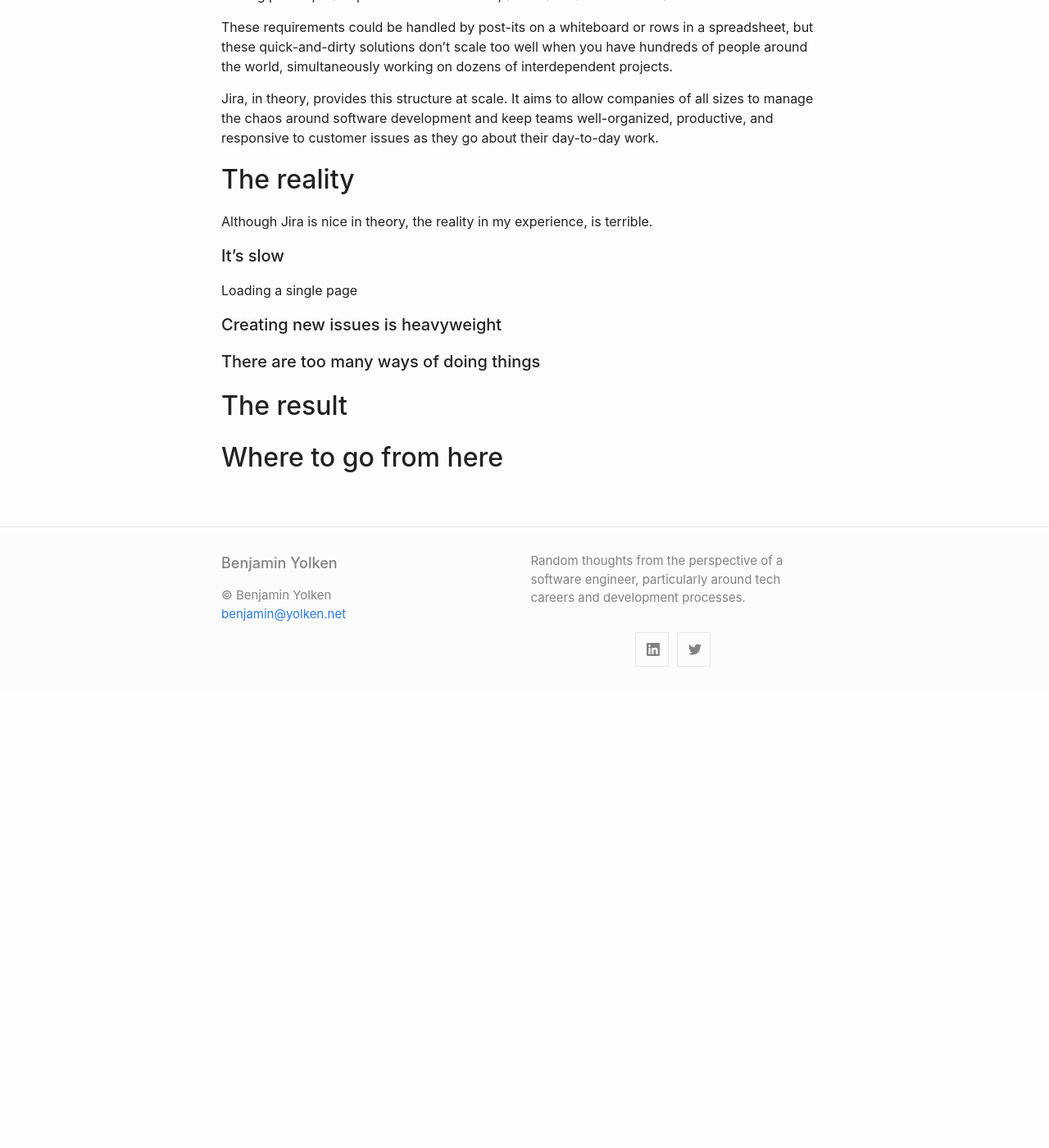
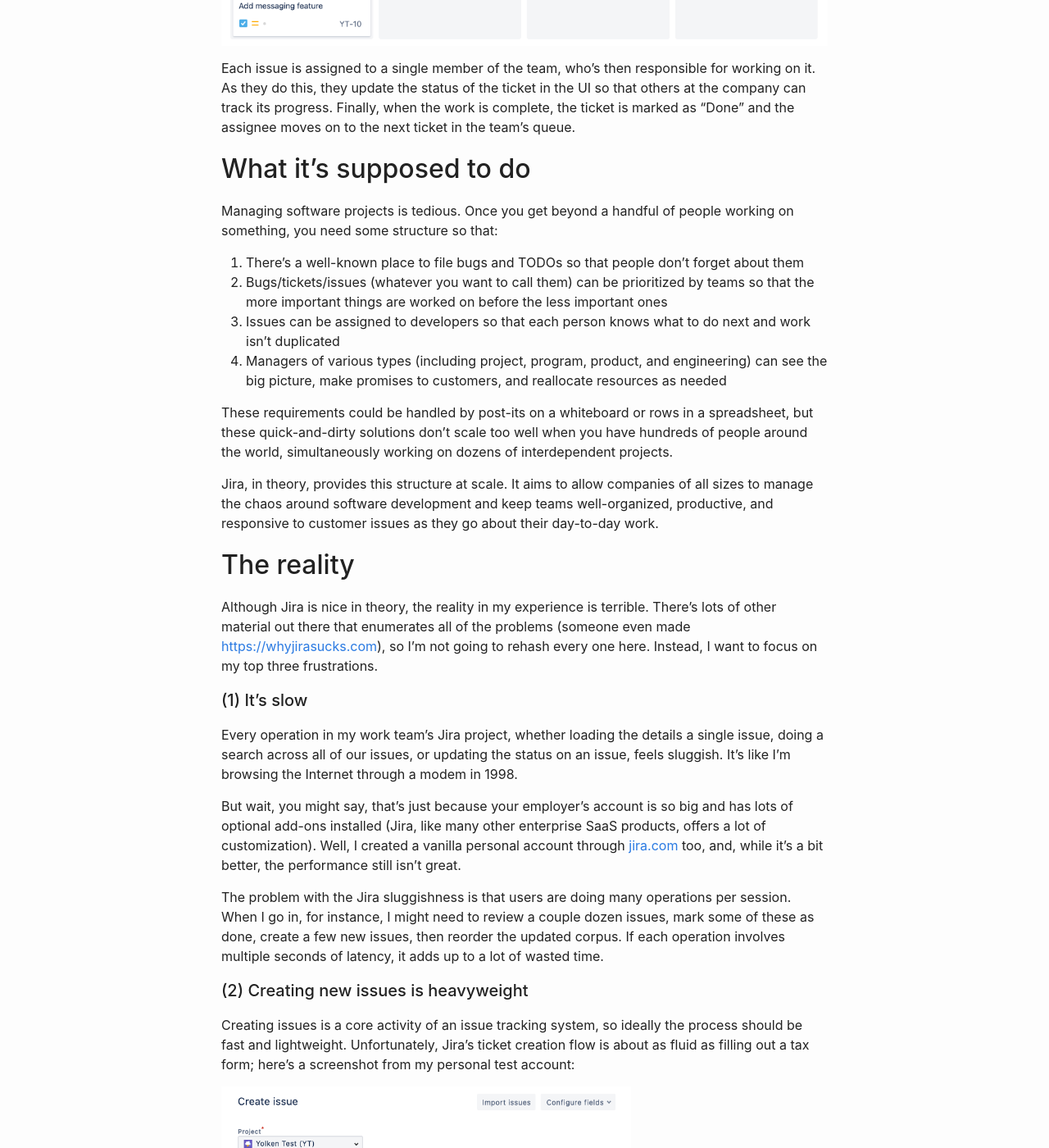
Before and after one commit to yolken/yolken-blog, a Jekyll site: the page built from site/_posts/2021-09-04-jira-makes-me-want-to-cry.md, in a window 1280 px wide and 1400 px high, scrolled down 1097 px. Shown: the whole window at 82% size. Built offline with Jekyll 4.4.1, drawn with Linux system fonts in a browser that asks for light colours; before the commit the page ends 1940 px from its top, so only the background shows below that; some of the changed text lies outside the part shown.

Commit message:
Keep working on Jira post

```diff
--- a/site/_posts/2021-09-04-jira-makes-me-want-to-cry.md
+++ b/site/_posts/2021-09-04-jira-makes-me-want-to-cry.md
@@ -4,7 +4,10 @@ title:  "Jira makes me want to cry"
 date:   2021-09-04 18:25:00 -0700
 categories: general tech
 excerpt: |
-  Blah blah blah.
+  Every company I've worked at in the last 9 years, from small startups
+  to multi-thousand-person public companies, has used Jira for managing software
+  projects internally. In this post, I want to explain what Jira is and why
+  interacting with it at work makes me feel frustrated and unproductive.
 ---
 
 Every company I've worked at in the last 9 years, from small startups
@@ -31,9 +34,11 @@ Issues can be listed, categorized, and reordered within a number of different
 high-level views, depending on how the associated project is
 configured. For instance, there might be a
 [Kanban board](https://en.wikipedia.org/wiki/Kanban_board) that lists issues
-in columns by status or a "roadmap" view that shows a
+in columns by status (example below) or a "roadmap" view that shows a
 [Gantt-chart](https://en.wikipedia.org/wiki/Gantt_chart)-like summary of when issues
 are projected to be done.
+
+<img src="/assets/jira_kanban.png" alt="Jira Kanban board" width="800"/>
 
 Each issue is assigned to a single member of the team, who's then responsible
 for working on it. As they do this, they update the status of the ticket in the UI
@@ -58,7 +63,8 @@ working on something, you need some structure so that:
 
 These requirements could be handled by post-its on a whiteboard or rows in a
 spreadsheet, but these quick-and-dirty solutions don't scale too well when you have
-hundreds of people around the world, simultaneously working on dozens of interdependent projects.
+hundreds of people around the world, simultaneously working on dozens of interdependent
+projects.
 
 Jira, in theory, provides this structure at scale. It aims to allow companies
 of all sizes to manage the chaos around software development and keep teams
@@ -67,17 +73,50 @@ day-to-day work.
 
 ## The reality
 
-Although Jira is nice in theory, the reality in my experience, is terrible.
+Although Jira is nice in theory, the reality in my experience is terrible.
+There's lots of other material out there that enumerates all of the problems
+(someone even made [https://whyjirasucks.com](https://whyjirasucks.com/)), so
+I'm not going to rehash every one here. Instead, I want to focus on my top
+three frustrations.
 
-#### It's slow
+#### (1) It's slow
 
-Loading a single page
+Every operation in my work team's Jira project, whether loading the details a
+single issue, doing a search across all of our issues, or updating the status
+on an issue, feels sluggish. It's like I'm browsing the Internet through a modem
+in 1998.
 
-#### Creating new issues is heavyweight
+But wait, you might say, that's just because your employer's account is so
+big and has lots of optional add-ons installed (Jira, like many other enterprise
+SaaS products, offers a lot of customization). Well, I created a vanilla personal
+account through [jira.com](https://jira.com) too, and, while it's a bit better,
+the performance still isn't great.
 
+The problem with the Jira sluggishness is that users are doing many operations
+per session. When I go in, for instance, I might need to review a couple dozen
+issues, mark some of these as done, create a few new issues, then reorder the
+updated corpus. If each operation involves multiple seconds of latency, it
+adds up to a lot of wasted time.
 
+#### (2) Creating new issues is heavyweight
 
-#### There are too many ways of doing things
+Creating issues is a core activity of an issue tracking system, so ideally
+the process should be fast and lightweight. Unfortunately, Jira's ticket
+creation flow is about as fluid as filling out a tax form; here's a screenshot
+from my personal test account:
+
+<img src="/assets/jira_create_issue.png" alt="Creating an issue" width="500"/>
+
+There are so many fields that I had to shrink down my browser font
+to fit everything in a single screen.
+
+Not all fields are required. However, if some of the optional fields
+aren't set correctly, then the issue might not show up in the team's
+Kanban board or be associated with the correct epic, which means that I'll
+need to waste time in the future trying to find it and categorize it
+correctly.
+
+#### (3) There are too many ways of doing things
 
 
 
@@ -86,3 +125,6 @@ Loading a single page
 
 
 ## Where to go from here
+
+Jira is such a productivity drain that I think companies should seriously consider
+replacing it with something else. Unfortunately, I don't have a lot of experience
```
Also changed, not shown: other parts of site/_posts/2021-09-04-jira-makes-me-want-to-cry.md (+1 -1 lines), site/assets/jira_create_issue.png (added), site/assets/jira_kanban.png (added).
